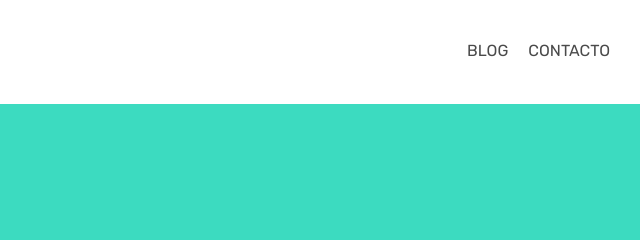
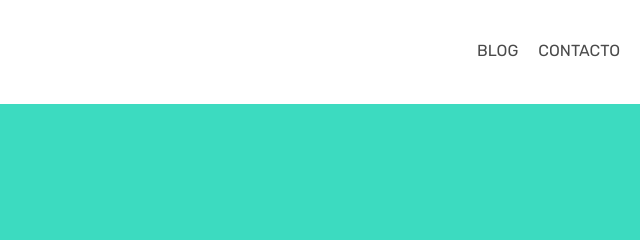
Before and after one commit to Adalab/evaluacion-intermedia-modulo-1-srojasz, a plain HTML site: page index.html in a window 1280 px wide. Shown: the top 240 px of the page, 640-1280 px from the left. Drawn offline with Linux system fonts and the light colour scheme.

Commit message:
Add issue recommendations

```diff
--- a/index.html
+++ b/index.html
@@ -5,9 +5,10 @@
   <meta charset="UTF-8">
   <meta name="viewport" content="width=device-width, initial-scale=1.0">
   <meta http-equiv="X-UA-Compatible" content="ie=edge">
-  <title>Document</title>
+  <title>Evaluación intermedia del módulo 1, por Sara Rojas</title>
+  <link href="https://fonts.googleapis.com/css?family=Rubik" rel="stylesheet" />
   <link rel="stylesheet" type="text/css" href="./styles/main.css">
-  <link href="https://fonts.googleapis.com/css?family=Rubik" rel="stylesheet" />
+
 
 </head>
 
@@ -20,8 +21,11 @@
     </div>
     <nav class="nav">
       <ul class="nav__list">
-        <li class="nav__item item__1"><a class="nav__link" href="https://www.google.com" target="_blank">BLOG</a> </li>
-        <li class="nav__item item2"><a class="nav__link" href="https://www.google.com" target="_blank">CONTACTO</a>
+        <li class="nav__item item1">
+          <a class="nav__link" href="https://www.google.com" target="_blank" title="Visita el blog de Adalab">blog</a>
+        </li>
+        <li class="nav__item item2">
+          <a class="nav__link" href="https://www.google.com" target="_blank" title="Contacta con Adalab">contacto</a>
         </li>
 
       </ul>
@@ -33,8 +37,8 @@
     <div class="text__container">
       <h1 class="main__text">
         <span class="text">Creando</span>
-        <span class="text">Diversidad</span>
-        <span class="text">Digital</span>
+        <span class="text">diversidad</span>
+        <span class="text">digital</span>
       </h1>
     </div>
   </main>
--- a/styles/main.css
+++ b/styles/main.css
@@ -52,27 +52,34 @@ margin-bottom: 1.3rem;
 
 .nav__item{
   display: inline;
-  padding: 0;
-  text-align: center;
+    text-align: center;
   font-size: 1.6rem;
+  text-transform: uppercase;
 
 
 }
 
+
+
+
+
 .item__1{
-  margin-right: 2rem;
+  margin-right: 0;
 }
 
 
 .nav__link{
   text-decoration: none;
   color: #4a4a4a;
+  padding: 1rem;
 }
+
 
 /* Main */
 
 .main {
   height: 100vh;
+  min-height: 35rem;
   display: flex;
   justify-content: center;
   align-items: center;
@@ -84,6 +91,7 @@ margin-bottom: 1.3rem;
   color: #FFFFFF;
   font-size: 3rem;
   text-align: center;
+  text-transform: capitalize;
 }
 
 .main__text .text{
@@ -108,13 +116,17 @@ margin-bottom: 1.3rem;
 font-size: 4rem;
 }
 
-.item1{
+
+
+.item1 .nav__link {
+  padding-right: 1rem;
+
+
+}
+
+.item2 .nav__link{
   padding-right: 2rem;
 
 }
 
-.item2{
-  padding-right: 3rem;
 }
-
-}
```
